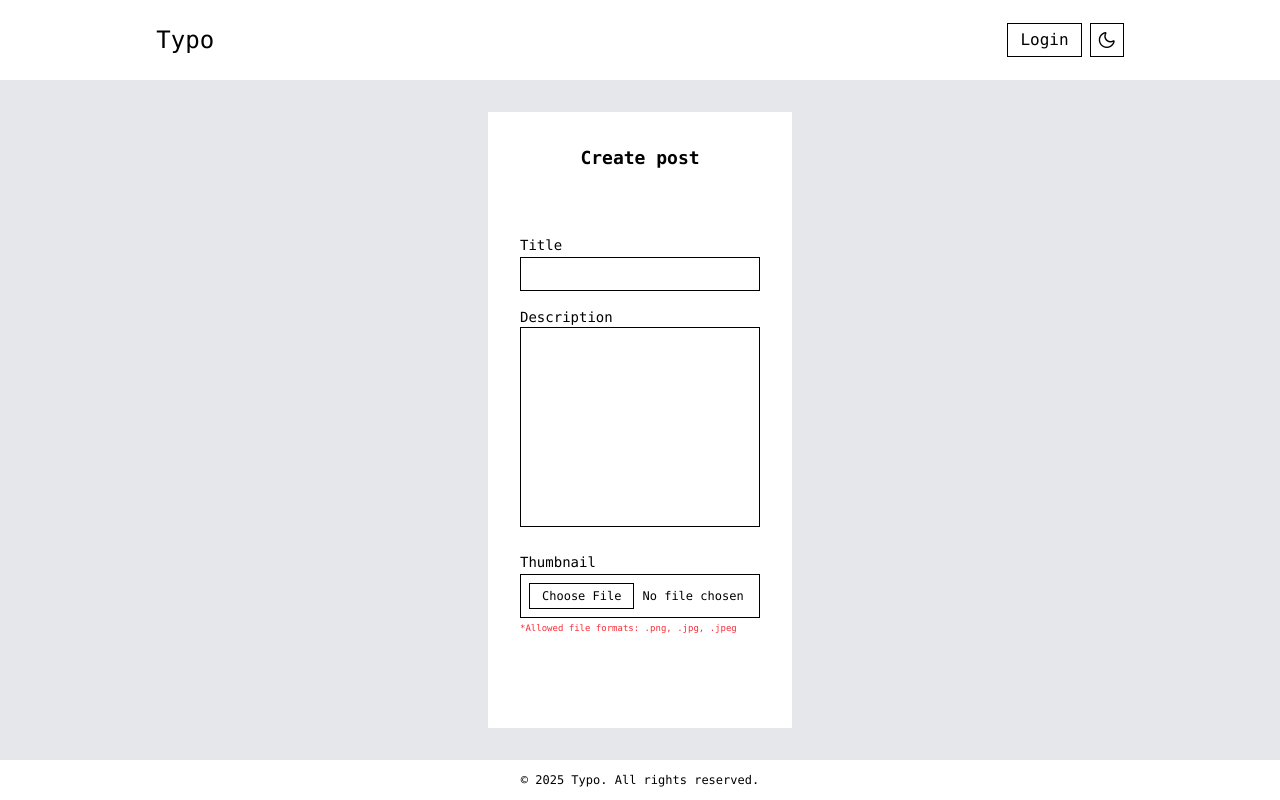
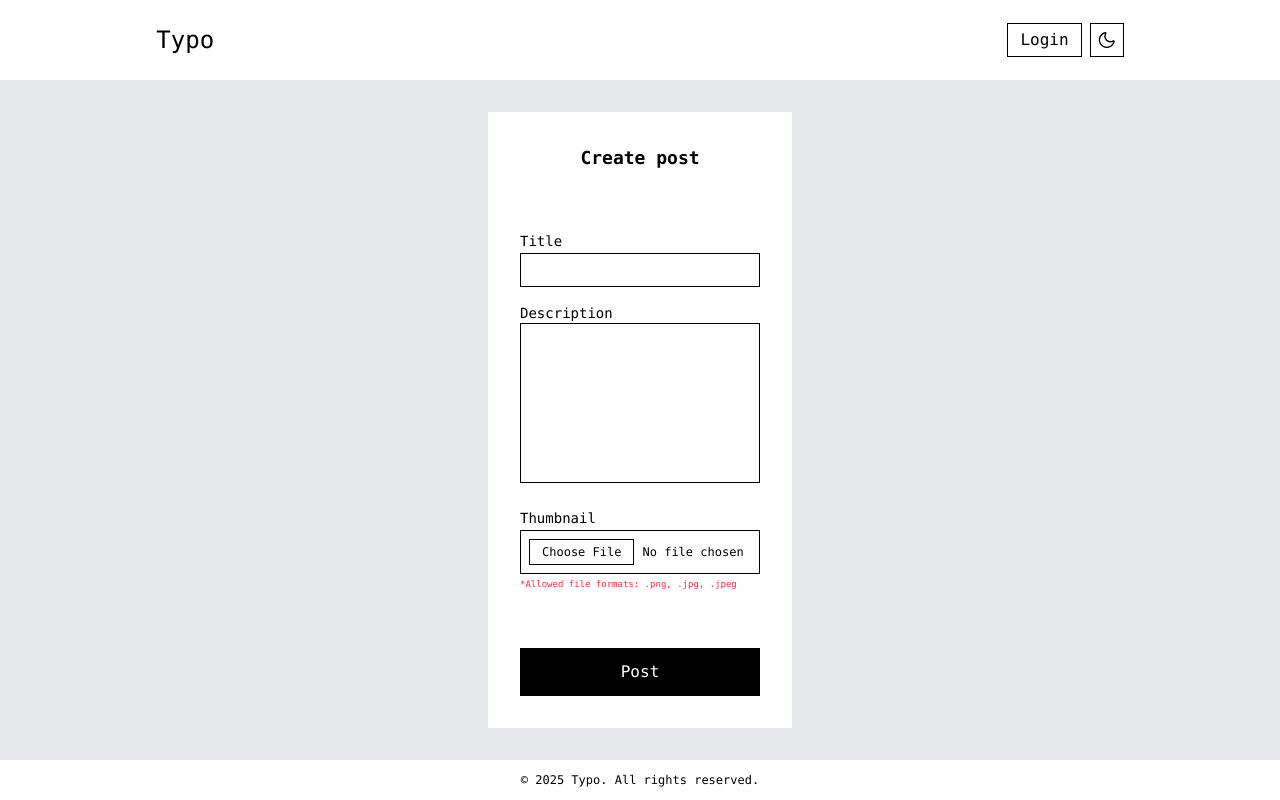
Before and after one commit to aleksamlsvc12/blog-app, a Vue app in the folder frontend/: page /post in a window 1280 px wide. Built offline with nearby package versions, Linux system fonts and the light colour scheme.

Commit message:
Post button added to create post component

```diff
--- a/frontend/src/components/CreatePost.vue
+++ b/frontend/src/components/CreatePost.vue
@@ -5,7 +5,9 @@
     >
       <p class="text-lg font-bold">Create post</p>
 
-      <div class="flex flex-col justify-center items-center gap-4 h-[95%] w-full">
+      <div
+        class="flex flex-col justify-center items-center gap-4 h-[95%] w-full"
+      >
         <div class="w-full">
           <label for="Title" class="text-sm">Title</label>
           <input type="text" class="auth-inputs" />
@@ -13,7 +15,11 @@
 
         <div class="w-full">
           <label for="Description" class="text-sm block">Description</label>
-          <textarea name="post-description" id="post-description" class="border w-full h-[200px] resize-none p-2 text-xs"></textarea>
+          <textarea
+            name="post-description"
+            id="post-description"
+            class="border w-full h-[160px] resize-none p-2 text-xs"
+          ></textarea>
         </div>
 
         <div class="w-full">
@@ -23,9 +29,14 @@
             accept=".png, .jpg, .jpeg"
             class="file:py-1 file:px-3 file:border-1 file:cursor-pointer block text-xs border p-2 file:mr-2 w-full"
           />
-          <p class="text-[9px] text-red-500 mt-1 ">&ast;Allowed file formats: .png, .jpg, .jpeg</p>
+          <p class="text-[9px] text-red-500 mt-1">
+            &ast;Allowed file formats: .png, .jpg, .jpeg
+          </p>
         </div>
       </div>
+      <button class="bg-black text-white p-3 cursor-pointer w-full">
+        Post
+      </button>
     </form>
   </div>
 </template>
```
